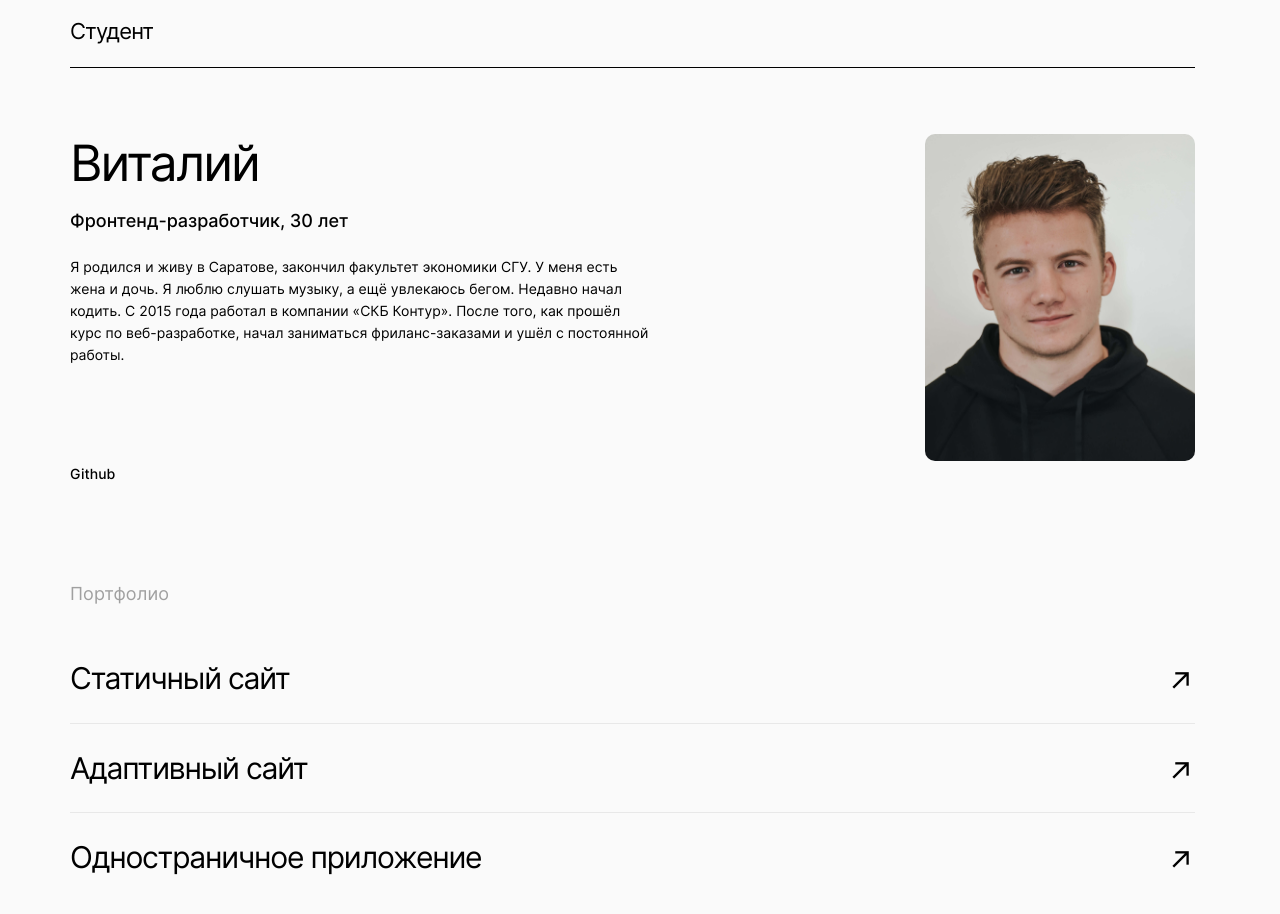
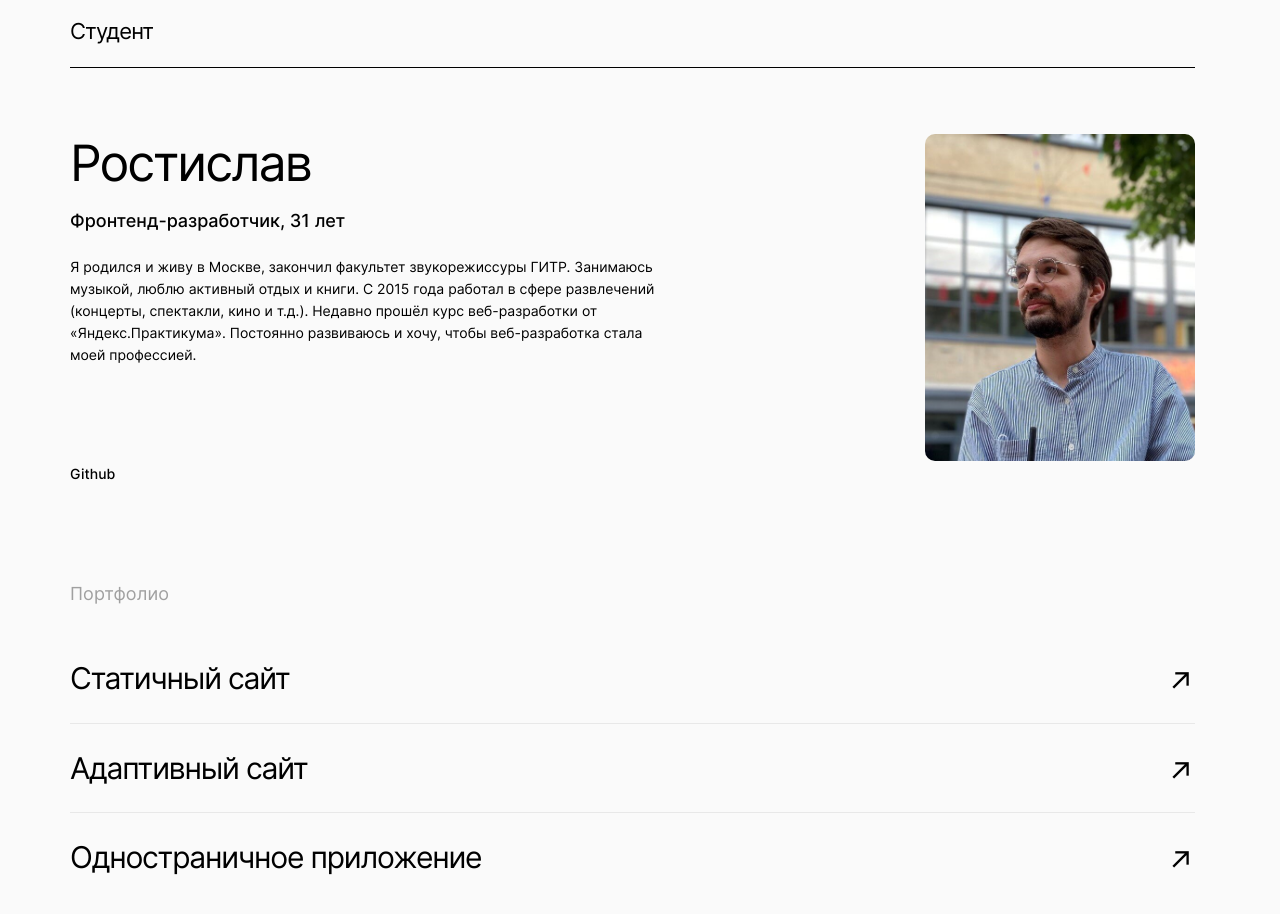
Before and after one commit to rastereo/movies-explorer-frontend, a React (Create React App) app: page / in a window 1280 px wide. Shown: the part 1960-2874 px from the top of the page. Built offline with nearby package versions, Linux system fonts and the light colour scheme; no server answers.

Commit message:
refactor: change student photo, presentation and url movie api

```diff
--- a/src/blocks/navigation/__menu/_hide/navigation__menu_hide.css
+++ b/src/blocks/navigation/__menu/_hide/navigation__menu_hide.css
@@ -7,7 +7,6 @@
   }
 }
 
-
 .navigation__menu_hide {
   animation: hide-menu .3s linear forwards;
 }
--- a/src/blocks/navigation/_hide/navigation_hide.css
+++ b/src/blocks/navigation/_hide/navigation_hide.css
@@ -1,14 +1,13 @@
 @keyframes hide-navigation {
   0% {
     opacity: 1;
-    display: block;
   }
   100% {
     opacity: 0;
-    display: none;
   }
 }
 
 .navigation_hide {
   animation: hide-navigation .4s forwards;
+  display: none;
 }
--- a/src/blocks/navigation/_state/navigation_state_logged.css
+++ b/src/blocks/navigation/_state/navigation_state_logged.css
@@ -6,7 +6,6 @@
     opacity: 1;
   }
 }
-
 
 .navigation_state_logged {
   width: 100%;
--- a/src/blocks/search-form/__slider/_disabled/search-form__slider_disabled.css
+++ b/src/blocks/search-form/__slider/_disabled/search-form__slider_disabled.css
@@ -1,3 +1,7 @@
 .search-form__slider_disabled {
   cursor: default;
 }
+
+.search-form__slider_disabled:hover {
+  box-shadow: none;
+}
--- a/src/blocks/search-form/__slider/search-form__slider.css
+++ b/src/blocks/search-form/__slider/search-form__slider.css
@@ -25,6 +25,10 @@
   transition: .4s;
 }
 
+.search-form__slider:hover {
+  box-shadow: var(--box-shadow);
+}
+
 .search-form__checkbox:checked + .search-form__slider {
   background-color: var(--green);
 }
--- a/src/blocks/search-form/__switch/search-form__switch.css
+++ b/src/blocks/search-form/__switch/search-form__switch.css
@@ -1,6 +1,5 @@
 .search-form__switch {
   position: relative;
-  /* display: inline-block; */
   width: 34px;
   height: 15px
 }
--- a/src/components/Main/AboutMe/AboutMe.jsx
+++ b/src/components/Main/AboutMe/AboutMe.jsx
@@ -16,16 +16,17 @@ function AboutMe() {
       <article className="about-me__profile">
         <div className="about-me__container">
           <h3 className="about-me__name">
-            Виталий
+            Ростислав
           </h3>
           <p className="about-me__job">
-            Фронтенд-разработчик, 30 лет
+            Фронтенд-разработчик, 31 лет
           </p>
           <p className="about-me__presentation">
-            Я родился и живу в Саратове, закончил факультет экономики СГУ. У меня есть жена
-            и дочь. Я люблю слушать музыку, а ещё увлекаюсь бегом. Недавно начал кодить.
-            С 2015 года работал в компании «СКБ Контур». После того, как прошёл курс по
-            веб-разработке, начал заниматься фриланс-заказами и ушёл с постоянной работы.
+            Я родился и живу в Москве, закончил факультет звукорежиссуры ГИТР.
+            Занимаюсь музыкой, люблю активный отдых и книги. С 2015 года работал
+            в сфере развлечений &#40;концерты, спектакли, кино и т.д.&#41;. Недавно
+            прошёл курс веб-разработки от &#171;Яндекс.Практикума&#187;. Постоянно
+            развиваюсь и хочу, чтобы веб-разработка стала моей профессией.
           </p>
           <Link
             to="https://github.com/rastereo"
--- a/src/components/Main/Portfolio/Portfolio.jsx
+++ b/src/components/Main/Portfolio/Portfolio.jsx
@@ -15,7 +15,7 @@ function Portfolio() {
       <ul className="portfolio__links list">
         <li>
           <Link
-            to="https://github.com/rastereo/how-to-learn"
+            to="https://rastereo.github.io/how-to-learn"
             className="portfolio__link link"
             target="_blank"
             rel="noreferrer"
--- a/src/utils/MainApi.js
+++ b/src/utils/MainApi.js
@@ -183,6 +183,6 @@ class MainApi {
   }
 }
 
-const mainApi = new MainApi('http://localhost:3000');
+const mainApi = new MainApi('https://api.rastereo.diplom.nomoredomains.xyz');
 
 export default mainApi;
--- a/src/utils/screenWidthConstants.js
+++ b/src/utils/screenWidthConstants.js
@@ -3,7 +3,7 @@ const monitorWidth = 1280;
 // Ширина экрана планшета.
 const tabletWidth = 768;
 // Ширина экрана мобильного устройства.
-const mobileWidth = 320;
+const mobileWidth = 480;
 
 export {
   monitorWidth,
```
Also changed, not shown: src/images/student-photo.jpg.
